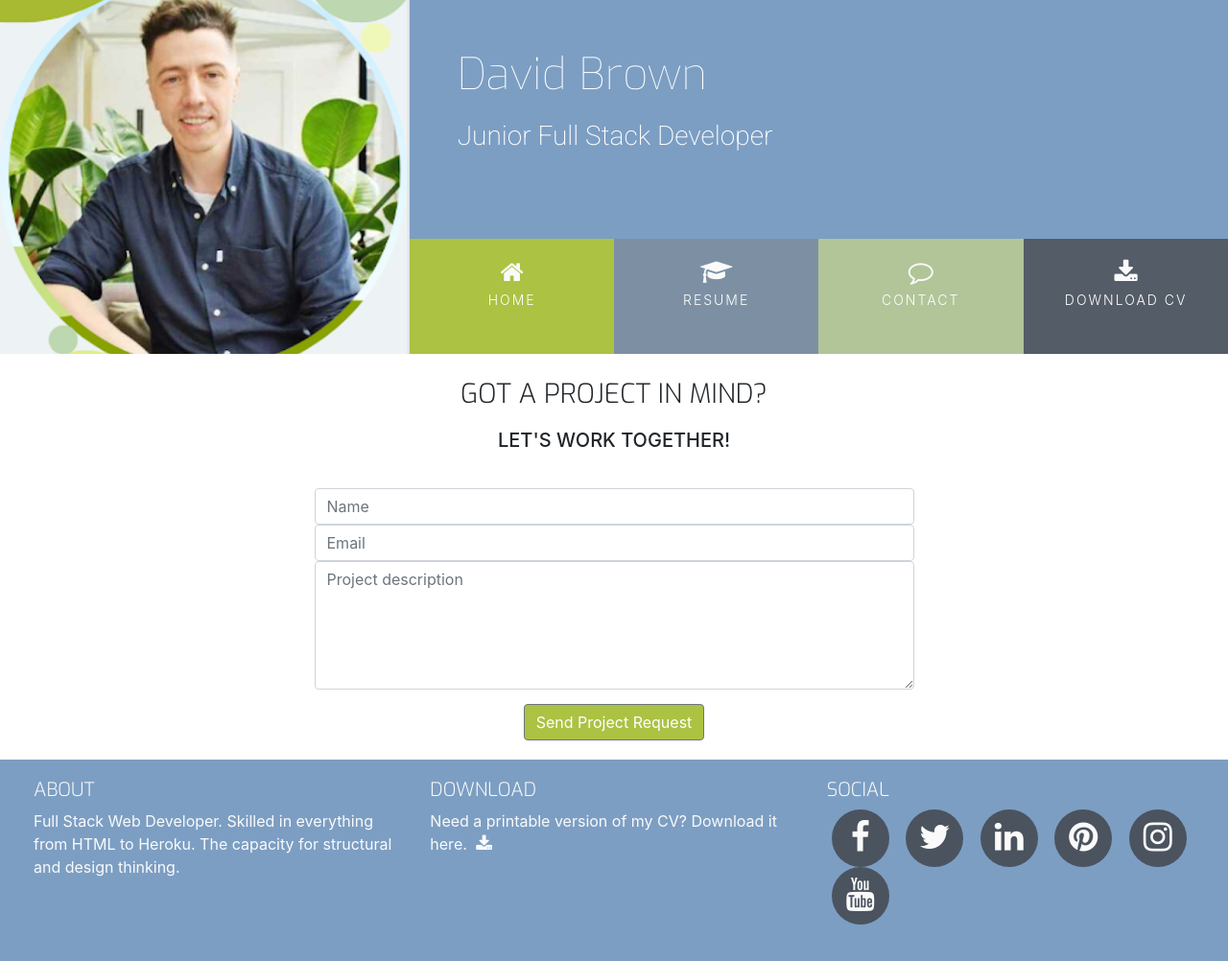
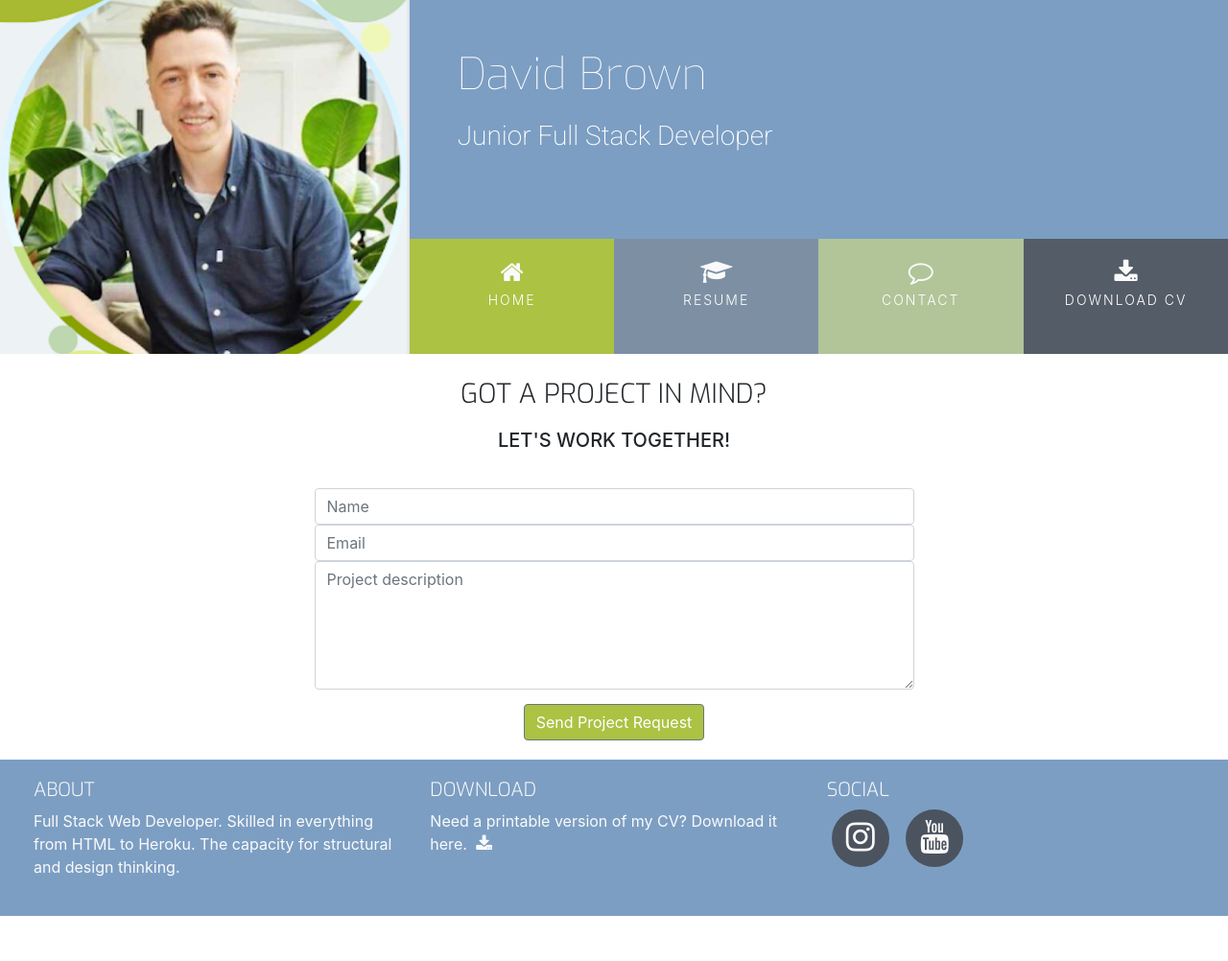
Before and after one commit to Cloud-Monkey/Bootstrap-portolio1, a plain HTML site: page contact.html in a window 1280 px wide. Shown: the whole page at 96% size. After the commit the page ends 955 px from the top, so only its background shows below. Drawn offline with nearby package versions, Linux system fonts and the light colour scheme.

Commit message:
remove unused social links

```diff
--- a/contact.html
+++ b/contact.html
@@ -88,30 +88,6 @@
                 <ul class="list-inline social-links">
                     <li class="list-inline-item">
                         <a target="_blank" href="#">
-                            <i class="fa fa-facebook" aria-hidden="true"></i>
-                            <span class="sr-only">Facebook</span>
-                        </a>
-                    </li>
-                    <li class="list-inline-item">
-                        <a target="_blank" href="#">
-                            <i class="fa fa-twitter" aria-hidden="true"></i>
-                            <span class="sr-only">Twitter</span>
-                        </a>
-                    </li>
-                    <li class="list-inline-item">
-                        <a target="_blank" href="#">
-                            <i class="fa fa-linkedin" aria-hidden="true"></i>
-                            <span class="sr-only">LinkedIn</span>
-                        </a>
-                    </li>
-                    <li class="list-inline-item">
-                        <a target="_blank" href="#">
-                            <i class="fa fa-pinterest" aria-hidden="true"></i>
-                            <span class="sr-only">Pinterest</span>
-                        </a>
-                    </li>
-                    <li class="list-inline-item">
-                        <a target="_blank" href="#">
                             <i class="fa fa-instagram" aria-hidden="true"></i>
                             <span class="sr-only">Instagram</span>
                         </a>
```
